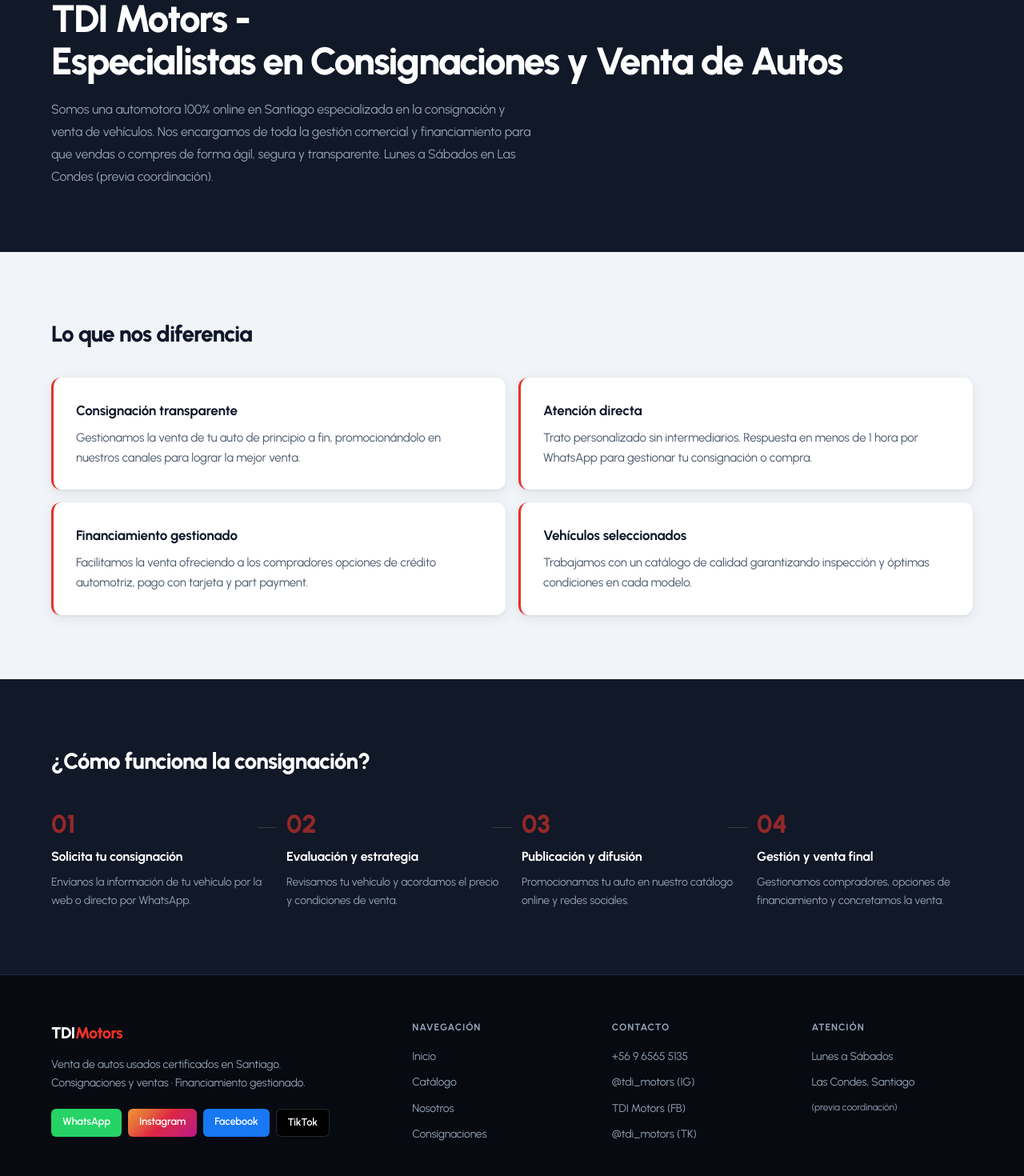
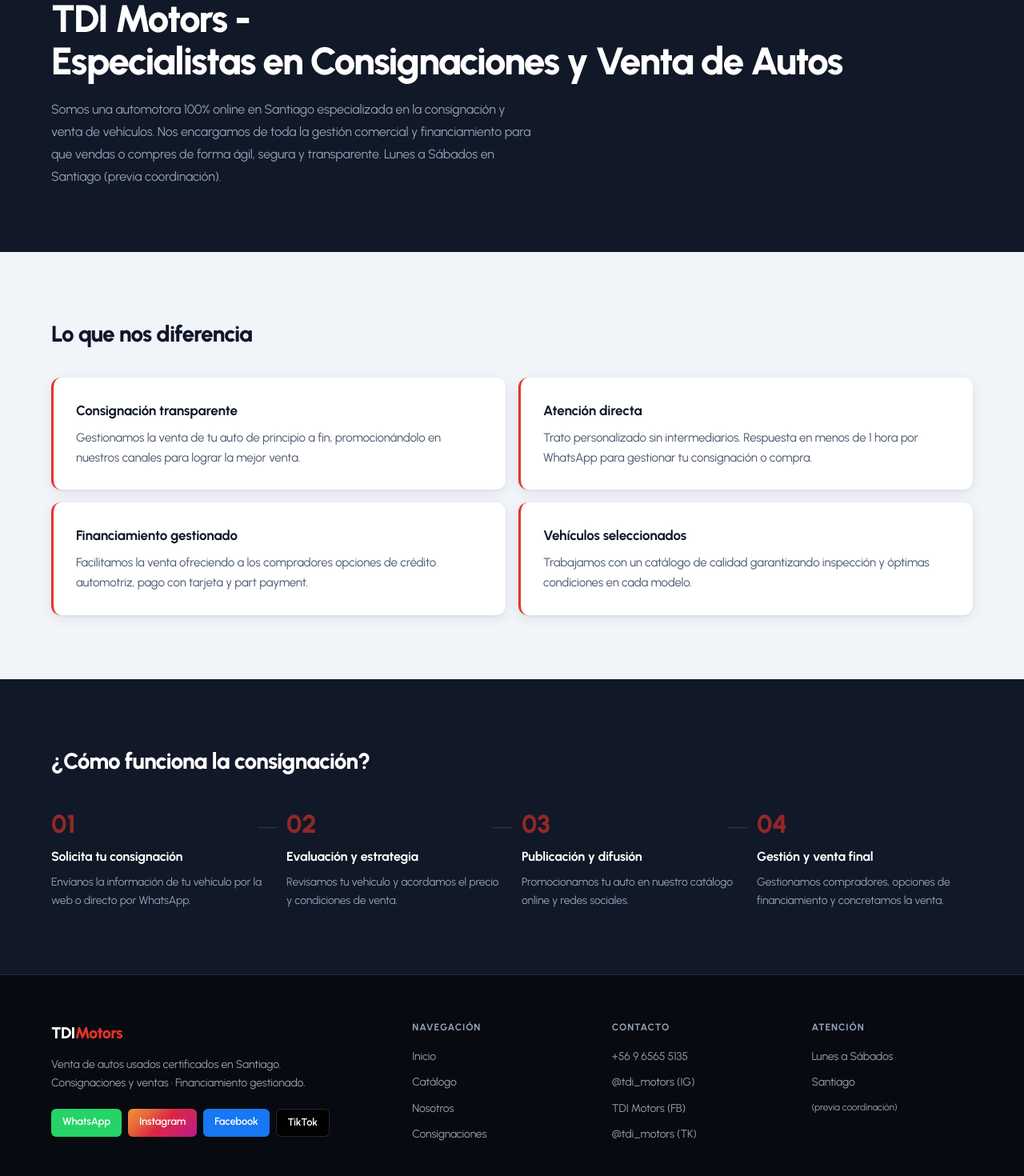
Before and after one commit to TheJockerr/TDImotors-prod, a React (Vite) app: page /nosotros in a window 1280 px wide. Shown: the part 180-1650 px from the top of the page at 80% size. Built offline with nearby package versions, Linux system fonts and the light colour scheme; no server answers; the HTML template or start-up script is replaced by a standard one.

Commit message:
Arreglo ubicacion

```diff
--- a/src/components/layout/Footer.tsx
+++ b/src/components/layout/Footer.tsx
@@ -97,7 +97,7 @@
           <h4 className={styles.colTitle}>Atención</h4>
           <ul className={styles.colList}>
             <li>Lunes a Sábados</li>
-            <li>Las Condes, Santiago</li>
+            <li>Santiago</li>
             <li className={styles.small}>(previa coordinación)</li>
           </ul>
         </div>
--- a/src/pages/Nosotros/Nosotros.tsx
+++ b/src/pages/Nosotros/Nosotros.tsx
@@ -34,7 +34,7 @@
           <p className={styles.desc}>
             Somos una automotora 100% online en Santiago especializada en la consignación
             y venta de vehículos. Nos encargamos de toda la gestión comercial y financiamiento
-            para que vendas o compres de forma ágil, segura y transparente. Lunes a Sábados en Las Condes (previa coordinación).
+            para que vendas o compres de forma ágil, segura y transparente. Lunes a Sábados en Santiago (previa coordinación).
           </p>
         </div>
       </section>
```
